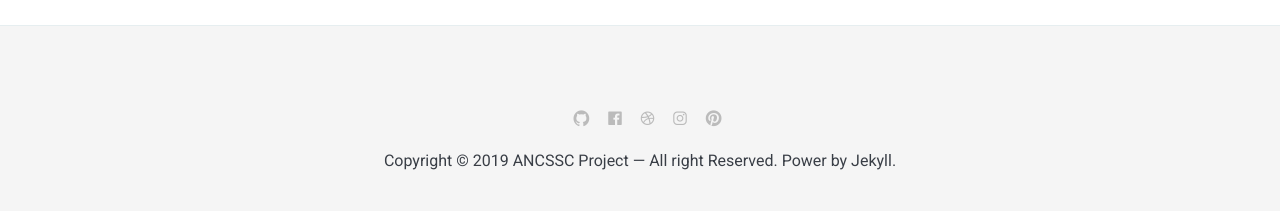
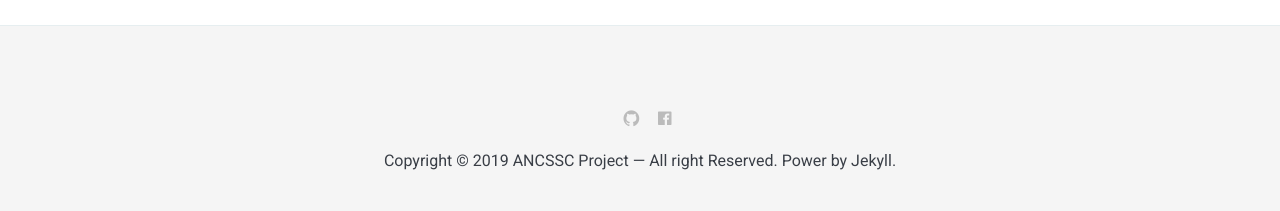
Before and after one commit to UCL-COMP0016-Team37/ProjectWebsite, a Jekyll site: the page built from _pages/about.md, in a window 1280 px wide. Shown: the part 2110-2321 px from the top of the page. Built offline with Jekyll 4.4.1, drawn with Linux system fonts in a browser that asks for light colours; nearby versions of some CDN libraries.

Commit message:
change contact link

```diff
--- a/_includes/contact-link.html
+++ b/_includes/contact-link.html
@@ -8,7 +8,7 @@
       <li><a href="{{ site.data.settings.facebook }}"><i class="ion ion-logo-facebook"></i></a></li>
     {% else %} {% endif %}
 
-    {% if site.data.settings.dribbble %}
+    <!-- {% if site.data.settings.dribbble %}
       <li><a href="{{ site.data.settings.dribbble }}"><i class="ion ion-logo-dribbble"></i></a></li>
     {% else %} {% endif %}
 
@@ -18,6 +18,6 @@
 
     {% if site.data.settings.pinterest %}
       <li><a href="{{ site.data.settings.pinterest }}"><i class="ion ion-logo-pinterest"></i></a></li>
-    {% else %} {% endif %}
+    {% else %} {% endif %} -->
   </ul>
 </div>
```
